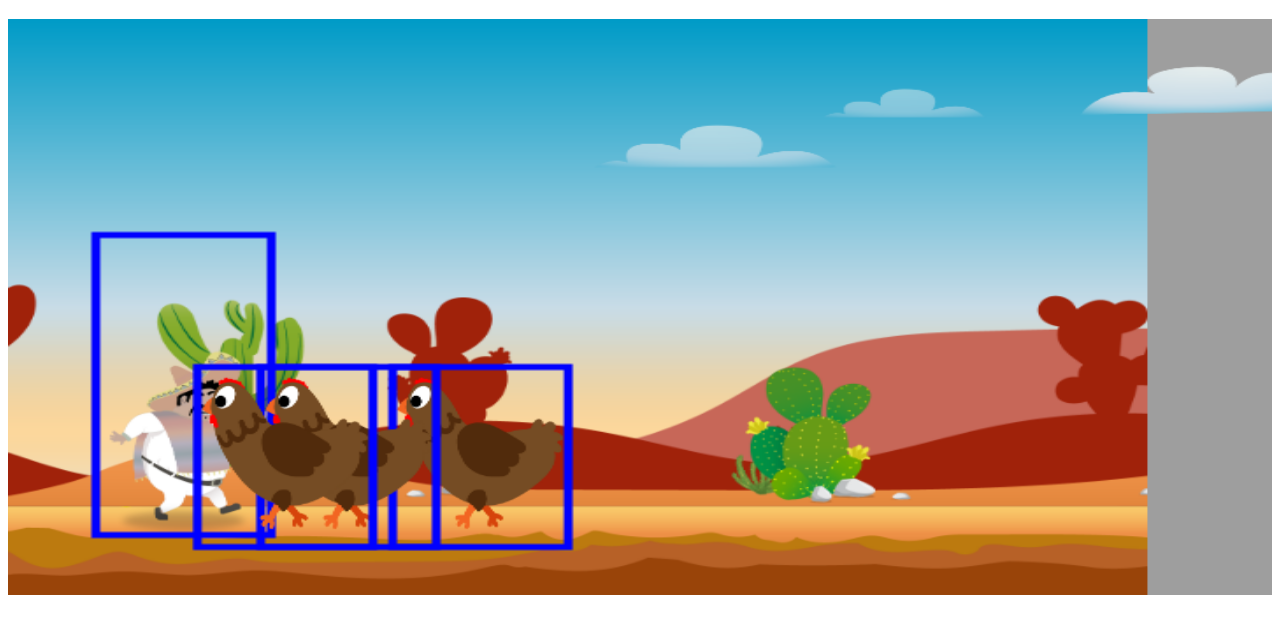
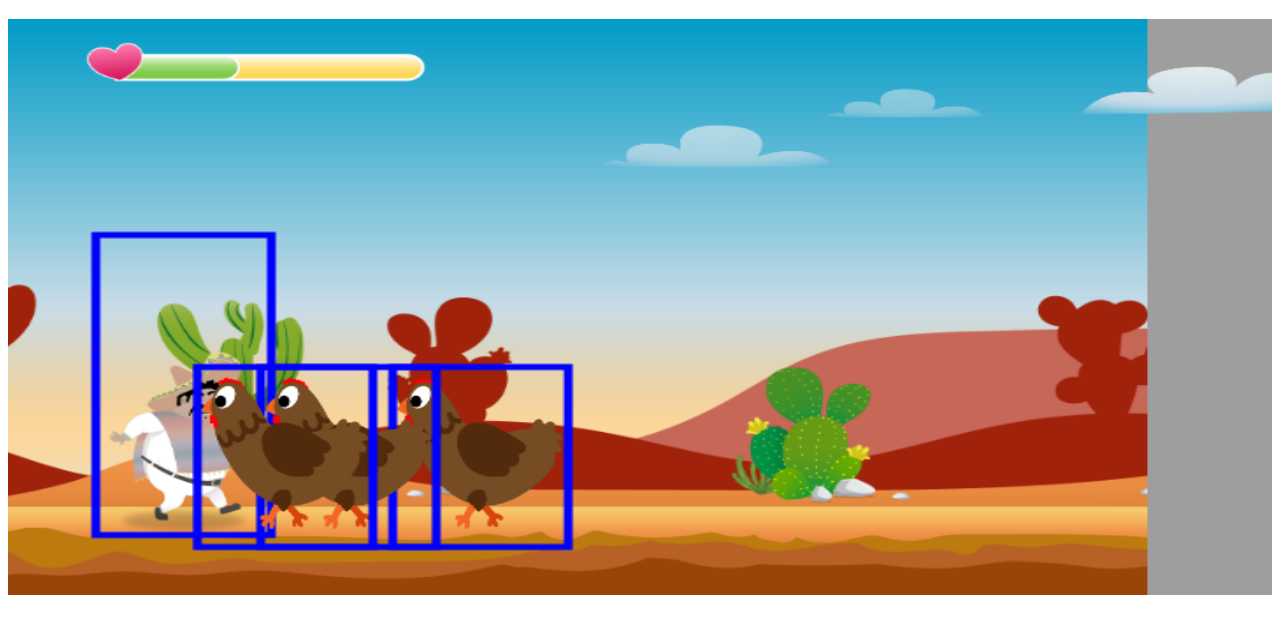
Before and after one commit to Ben-Dei/Pollo-Locco, a plain HTML site: page index.html in a window 1280 px wide. Shown: the part 69-702 px from the top of the page. Drawn offline with Linux system fonts and the light colour scheme; animation ran at ten frames a second.

Commit message:
first status-bar (health) and throw bottle (with animation(not complete))

```diff
--- a/classes/character.class.js
+++ b/classes/character.class.js
@@ -50,6 +50,7 @@ class Character extends MovableObject {
     world;
     walking_sound = new Audio('audio/running.mp3');
     jump_sound = new Audio('audio/jump_hu.mp3');
+    hurt_sound = new Audio('audio/getting_hurt.mp3');
     constructor(){
         super().loadImage('img/2_character_pepe/1_idle/idle/I-1.png');
         this.loadImages(this.IMAGES_IDLE);
@@ -81,6 +82,7 @@ class Character extends MovableObject {
                 this.jump();
                 this.jump_sound.play();
             }
+
             this.world.camera_x = -this.x + 50;
         }, 1000 / 60);
 
--- /dev/null
+++ b/classes/drawable-object.class.js
@@ -0,0 +1,39 @@
+class DrawableObjects {
+
+    x = 120;
+    y = 285;
+    height = 150;
+    width = 100
+    img;
+    imgageCache = [];
+    currentImage = 0;
+
+    loadImage(path){
+        this.img = new Image();
+        this.img.src = path;
+    }
+
+    loadImages(arr){
+        arr.forEach((path) => {
+
+            let img = new Image();
+            img.src = path;
+            this.imgageCache[path] = img;
+
+        });
+    }
+
+    draw(ctx){
+        ctx.drawImage(this.img, this.x, this.y, this.width, this.height)
+    }
+    drawFrame(ctx){
+        if (this instanceof Character || this instanceof Chicken || this instanceof Endboss) {
+            ctx.beginPath();
+            ctx.lineWidth = '5';
+            ctx.strokeStyle = 'blue';
+            ctx.rect(this.x, this.y, this.width, this.height);
+            ctx.stroke();
+        }
+
+    }
+}
--- a/classes/movable-object.class.js
+++ b/classes/movable-object.class.js
@@ -1,11 +1,4 @@
-class MovableObject{
-    x = 120;
-    y = 285;
-    img;
-    height = 150;
-    width = 100
-    imgageCache = [];
-    currentImage = 0;
+class MovableObject extends DrawableObjects{
     speed = 0.20;
     otherDirection = false;
     speedY = 0;
@@ -13,21 +6,6 @@ class MovableObject{
     energy = 100;
     lastHit = 0;
 
-
-
-    draw(ctx){
-        ctx.drawImage(this.img, this.x, this.y, this.width, this.height)
-    }
-    drawFrame(ctx){
-        if (this instanceof Character || this instanceof Chicken || this instanceof Endboss) {
-            ctx.beginPath();
-            ctx.lineWidth = '5';
-            ctx.strokeStyle = 'blue';
-            ctx.rect(this.x, this.y, this.width, this.height);
-            ctx.stroke();
-        }
-
-    }
 
     isColliding(mo){
         return this.x + this.width > mo.x &&
@@ -65,23 +43,14 @@ class MovableObject{
     }
 
     isAboveTheGround(){
-        return this.y < 180;
+        if (this instanceof ThrowableObject) {
+            return true;
+        } else {
+            return this.y < 180;
+        }
     }
 
-    loadImage(path){
-        this.img = new Image();
-        this.img.src = path;
-    }
 
-    loadImages(arr){
-        arr.forEach((path) => {
-
-            let img = new Image();
-            img.src = path;
-            this.imgageCache[path] = img;
-
-        });
-    }
 
     playAnimation(images){
         let i = this.currentImage % images.length;
--- /dev/null
+++ b/classes/statusbar.class.js
@@ -0,0 +1,63 @@
+class StatusBar extends DrawableObjects {
+
+
+    IMAGES_HEALTH = [
+        'img/7_statusbars/1_statusbar/2_statusbar_health/green/0.png',
+        'img/7_statusbars/1_statusbar/2_statusbar_health/green/20.png',
+        'img/7_statusbars/1_statusbar/2_statusbar_health/green/40.png',
+        'img/7_statusbars/1_statusbar/2_statusbar_health/green/60.png',
+        'img/7_statusbars/1_statusbar/2_statusbar_health/green/80.png',
+        'img/7_statusbars/1_statusbar/2_statusbar_health/green/100.png'
+    ];
+    IMAGES_COINS = [
+        'img/7_statusbars/1_statusbar/1_statusbar_coin/orange/0.png',
+        'img/7_statusbars/1_statusbar/1_statusbar_coin/orange/20.png',
+        'img/7_statusbars/1_statusbar/1_statusbar_coin/orange/40.png',
+        'img/7_statusbars/1_statusbar/1_statusbar_coin/orange/60.png',
+        'img/7_statusbars/1_statusbar/1_statusbar_coin/orange/80.png',
+        'img/7_statusbars/1_statusbar/1_statusbar_coin/orange/100.png'
+    ];
+    IMAGES_BOTTLES = [
+        'img/7_statusbars/1_statusbar/3_statusbar_bottle/blue/0.png',
+        'img/7_statusbars/1_statusbar/3_statusbar_bottle/blue/20.png',
+        'img/7_statusbars/1_statusbar/3_statusbar_bottle/blue/40.png',
+        'img/7_statusbars/1_statusbar/3_statusbar_bottle/blue/60.png',
+        'img/7_statusbars/1_statusbar/3_statusbar_bottle/blue/80.png',
+        'img/7_statusbars/1_statusbar/3_statusbar_bottle/blue/100.png'
+    ];
+
+    percentage = 100;
+
+    constructor(){
+        super();
+        this.loadImages(this.IMAGES_HEALTH);
+        this.x = 40;
+        this.y = 0;
+        this.width = 200;
+        this.height = 60;
+        this.setPercentage(100);
+    }
+
+
+    setPercentage(percentage){
+        this.percentage = percentage;
+        let path = this.IMAGES_HEALTH[this.resolveImgageIndex()];
+        this.img = this.imgageCache[path];
+    }
+
+        resolveImgageIndex() {
+            if (this.percentage == 100) {
+                return 5;
+            } else if (this.percentage > 80) {
+                return 4;
+            } else if (this.percentage > 60) {
+                return 3;
+            } else if (this.percentage > 40) {
+                return 2;
+            } else if (this.percentage > 20) {
+                return 1;
+            } else {
+                return 0;
+            }
+        }
+    }
--- /dev/null
+++ b/classes/throwable-object.class.js
@@ -0,0 +1,39 @@
+class ThrowableObject extends MovableObject {
+
+    IMAGES_THROWN_BOTTLE = [
+        'img/6_salsa_bottle/bottle_rotation/1_bottle_rotation.png',
+        'img/6_salsa_bottle/bottle_rotation/2_bottle_rotation.png',
+        'img/6_salsa_bottle/bottle_rotation/3_bottle_rotation.png',
+        'img/6_salsa_bottle/bottle_rotation/4_bottle_rotation.png',
+    ];
+    IMAGES_BOTTLE_SPLASH = [
+        'img/6_salsa_bottle/bottle_rotation/bottle_splash/1_bottle_splash.png',
+        'img/6_salsa_bottle/bottle_rotation/bottle_splash/2_bottle_splash.png',
+        'img/6_salsa_bottle/bottle_rotation/bottle_splash/3_bottle_splash.png',
+        'img/6_salsa_bottle/bottle_rotation/bottle_splash/4_bottle_splash.png',
+        'img/6_salsa_bottle/bottle_rotation/bottle_splash/5_bottle_splash.png',
+        'img/6_salsa_bottle/bottle_rotation/bottle_splash/6_bottle_splash.png'
+    ];
+    botlle_throw_sound = new Audio('audio/bottle_throw.mp3');
+    botlle_splash_sound = new Audio('audio/bottle_throw_brake.mp3');
+    constructor(x, y){
+        super().loadImage('img/6_salsa_bottle/bottle_rotation/1_bottle_rotation.png');
+        this.x = x;
+        this.y = y;
+        this.height = 60;
+        this.width = 50;
+        this.loadImages(this.IMAGES_THROWN_BOTTLE);
+        this.loadImages(this.IMAGES_BOTTLE_SPLASH);
+        this.throw();
+    }
+
+
+    throw(){
+        this.speedY = 30;
+        this.applyGravity();
+        setInterval(() => {
+            this.x +=10;
+        }, 25);
+    }
+
+}
--- a/classes/world.class.js
+++ b/classes/world.class.js
@@ -5,6 +5,9 @@ class World {
     ctx;
     keyboard;
     camera_x = 0;
+    statusBar = new StatusBar();
+    throwableObject = [];
+
 
     constructor(canvas, keyboard) {
         this.ctx = canvas.getContext('2d');
@@ -13,7 +16,7 @@ class World {
         this.keyboard
         this.draw();
         this.setWorld();
-        this.checkCollision();
+        this.run();
 
     }
 
@@ -21,26 +24,41 @@ class World {
         this.character.world = this;
     }
 
-    checkCollision(){
+    run(){
         setInterval(() => {
-            this.level.enemies.forEach((enemy) => {
-                if (this.character.isColliding(enemy)){
-                    this.character.getHit();
-                }
-            })
+            this.checkCollisions();
+            this.checkThrowObjects();
         }, 200);
+    }
+
+    checkThrowObjects(){
+
+        if (this.keyboard.THROW) {
+            let bottle = new ThrowableObject(this.character.x + 100, this.character.y + 100);
+            this.throwableObject.push(bottle);
+        }
+    }
+
+    checkCollisions(){
+        this.level.enemies.forEach((enemy) => {
+            if (this.character.isColliding(enemy)){
+                this.character.getHit();
+                this.statusBar.setPercentage(this.character.energy);
+            }
+        })
     }
 
     draw() {
         this.ctx.clearRect(0, 0, this.canvas.width, this.canvas.height);
-
         this.ctx.translate(this.camera_x, 0);
-
         this.addObjectsToMap(this.level.backgroundObjects);
-
+        this.ctx.translate(-this.camera_x, 0);
+        this.addToMap(this.statusBar);
+        this.ctx.translate(this.camera_x,0);
         this.addToMap(this.character);
         this.addObjectsToMap(this.level.clouds);
         this.addObjectsToMap(this.level.enemies);
+        this.addObjectsToMap(this.throwableObject);
 
         this.ctx.translate(-this.camera_x, 0);
 
--- a/index.html
+++ b/index.html
@@ -5,14 +5,17 @@
     <meta name="viewport" content="width=device-width, initial-scale=1.0">
     <link rel="shortcut icon" href="./img/6_salsa_bottle/1_salsa_bottle_on_ground.png" type="image/x-icon">
     <link rel="stylesheet" href="./style.css">
+    <script src="./classes/drawable-object.class.js"></script>
     <script src="./classes/movable-object.class.js"></script>
     <script src="./classes/character.class.js"></script>
     <script src="./classes/chicken.class.js"></script>
     <script src="./classes/cloud.class.js"></script>
+    <script src="./classes/statusbar.class.js"></script>
     <script src="./classes/world.class.js"></script>
     <script src="./classes/background-object.class.js"></script>
     <script src="./classes/keyboard.class.js"></script>
     <script src="./classes/lvl.class.js"></script>
+    <script src="./classes/throwable-object.class.js"></script>
     <script src="./classes/endboss.class.js"></script>
     <script src="levels/lvl1.js"></script>
     <script src="js/game.js"></script>
--- a/js/game.js
+++ b/js/game.js
@@ -7,10 +7,7 @@ function init () {
     canvas = document.getElementById('canvas');
     world = new World(canvas, keyboard);
 
-    console.log('My Character is', world.character);
-
 }
-
 
 window.addEventListener('keydown', (e) => {
     if (e.keyCode == 68) {
```
Also changed, not shown: 1 other file.
